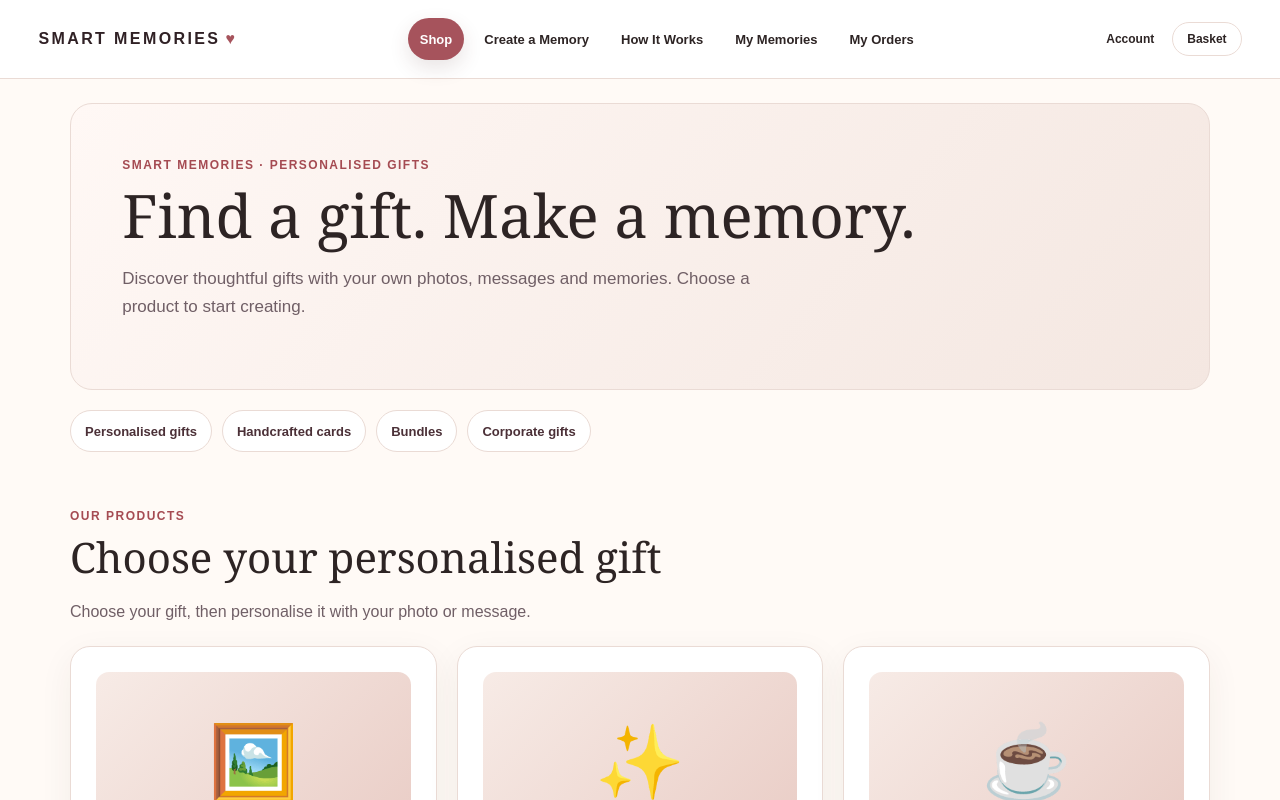
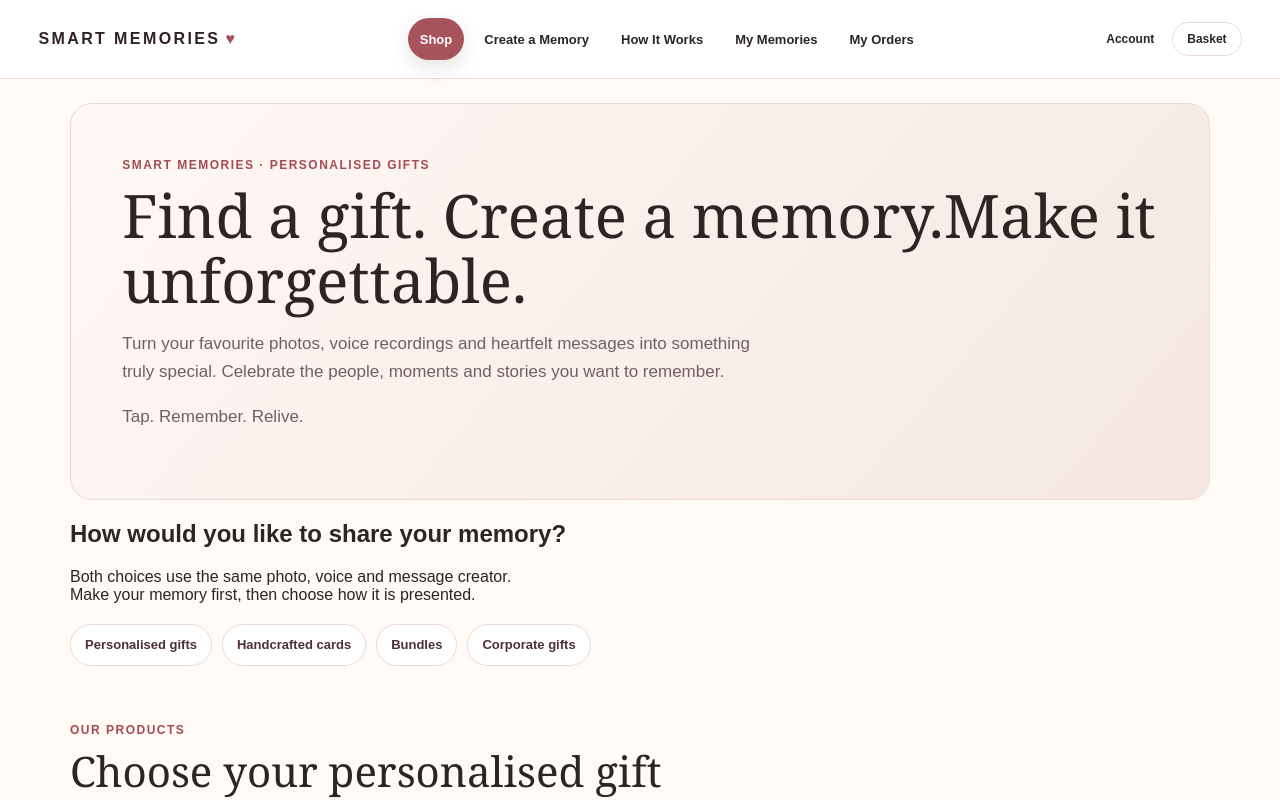
Before and after one commit to jorjuel/smart-memories, a Next.js app: page /shop in a window 1280 px wide. Shown: the top 800 px of the page. Built offline with nearby package versions, Linux system fonts and the light colour scheme; no server answers.

Commit message:
Match shop hero to centred Create a memory editorial reference

```diff
--- a/app/shop/page.tsx
+++ b/app/shop/page.tsx
@@ -163,11 +163,20 @@ export default async function Shop({
 
   return (
     <section className="smSimpleShop">
-      <div className="smSimpleShopHero">
+      <div className="smSimpleShopHero smSimpleShopHeroEditorial">
         <span className="eyebrow">SMART MEMORIES · PERSONALISED GIFTS</span>
-        <h1>{occasion ? `Gifts for ${occasion}` : 'Find a gift. Make a memory.'}</h1>
-        <p>Discover thoughtful gifts with your own photos, messages and memories. Choose a product to start creating.</p>
+        <h1>{occasion ? `Gifts for ${occasion}` : <>Find a gift. Create a memory.<span>Make it unforgettable.</span></>}</h1>
+        <p>Turn your favourite photos, voice recordings and heartfelt messages into something truly special. Celebrate the people, moments and stories you want to remember.</p>
+        <p className="smSimpleShopTagline">Tap. Remember. Relive.</p>
       </div>
+
+      {!occasion && (
+        <div className="smSimpleShopShareIntro">
+          <h2>How would you like to share your memory?</h2>
+          <p>Both choices use the same photo, voice and message creator.<br />
+            Make your memory first, then choose how it is presented.</p>
+        </div>
+      )}
 
       <div className="smSimpleShopShortcuts" aria-label="Shop categories">
         <Link href="#gifts">Personalised gifts</Link>
```
